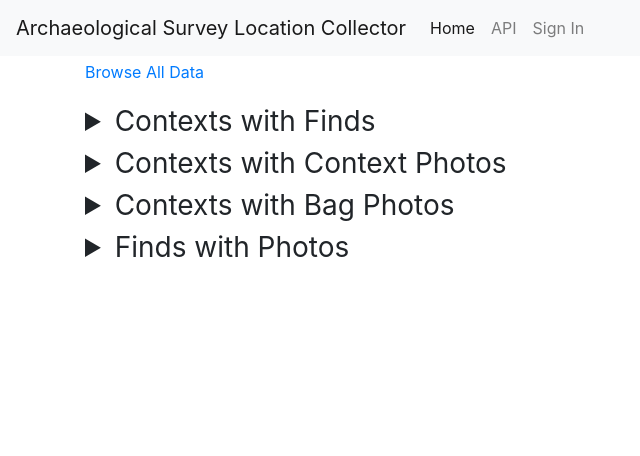
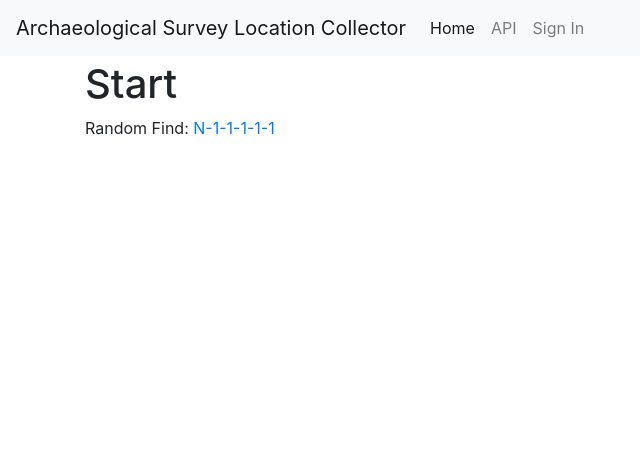
Before and after one commit to ggetzie/aslcv2_be, a Django app: template aslcv2_be/templates/pages/home.html in a window 1280 px wide. Shown: the top 456 px of the page, without its empty margins (0-640 px from the left). Run offline with Django 4.2, Linux system fonts and the light colour scheme; the template is opened without the code that fills it: values that come from a table or form of the project are taken from there, others are empty; tables that the repository leaves empty hold one stand-in row (values such as "Sample post"); some libraries are stand-ins or nearby versions.

Commit message:
random find

```diff
--- a/aslcv2_be/templates/pages/home.html
+++ b/aslcv2_be/templates/pages/home.html
@@ -1,6 +1,13 @@
 {% extends "base.html" %}
 
 {% block content %}
+<h1>Start</h1>
+<p>
+Random Find: <a href="{% url 'main:find_detail' test_find.utm_hemisphere test_find.utm_zone test_find.area_utm_easting_meters test_find.area_utm_northing_meters test_find.context_number test_find.find_number %}">
+  {{ test_find.utm_hemisphere }}-{{ test_find.utm_zone }}-{{ test_find.area_utm_easting_meters }}-{{ test_find.area_utm_northing_meters }}-{{ test_find.context_number }}-{{ test_find.find_number }}
+</a>
+</p>
+{% comment %}
 <p>
   <a href="{% url 'main:hemisphere_select' %}">Browse All Data</a>
 </p>
@@ -10,7 +17,7 @@
   <ul class="list-group">
     {% for p in distinct_context_finds %}
     <li class="list-group-item">
-      <a href="{% url 'main:find_select' p.utm_hemisphere p.utm_zone p.area_utm_easting_meters p.area_utm_northing_meters p.context_number %}">
+      <a href="{% url 'main:find_select' test_find.utm_hemisphere p.utm_zone p.area_utm_easting_meters p.area_utm_northing_meters p.context_number %}">
         {{ p.utm_hemisphere }}-{{ p.utm_zone }}-{{ p.area_utm_easting_meters }}-{{ p.area_utm_northing_meters }}-{{ p.context_number }}
       </a>
     </li>
@@ -68,4 +75,5 @@
   </li>
   {% endfor %}
 </details>
+{% endcomment %}
 {% endblock content %}
--- a/main/models.py
+++ b/main/models.py
@@ -38,7 +38,7 @@ def build_findphoto_path(find_obj):
         f"{find_obj.area_utm_northing_meters}/"
         f"{find_obj.context_number}"
     )
-    return f"{sub_root}/finds/individual/{find_obj.find_number}/photo"
+    return f"{sub_root}/finds/individual/{find_obj.find_number}/photos"
 
 
 class SpatialArea(models.Model):
```
Also changed, not shown: main/views.py (+14 -11 lines).
